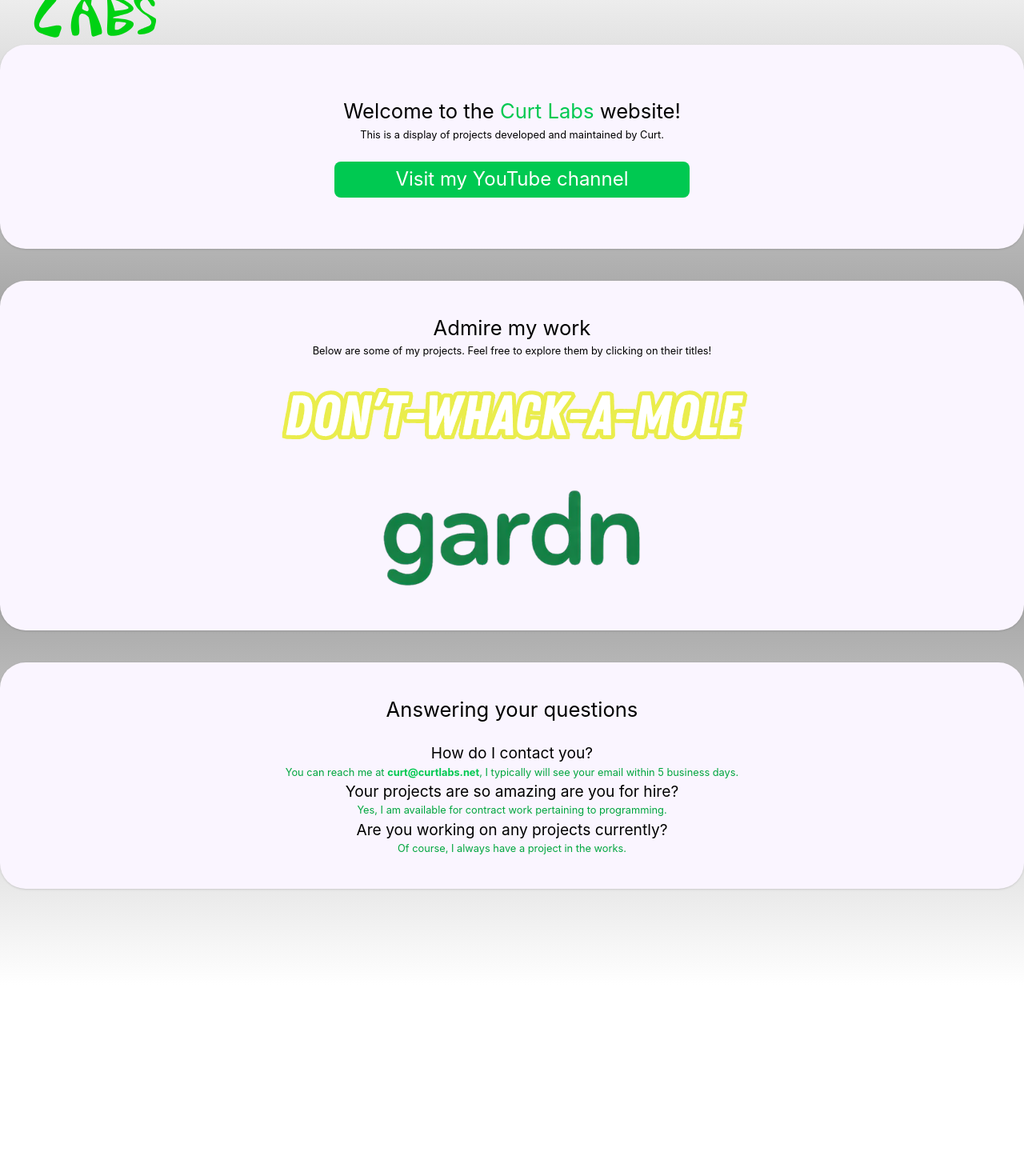
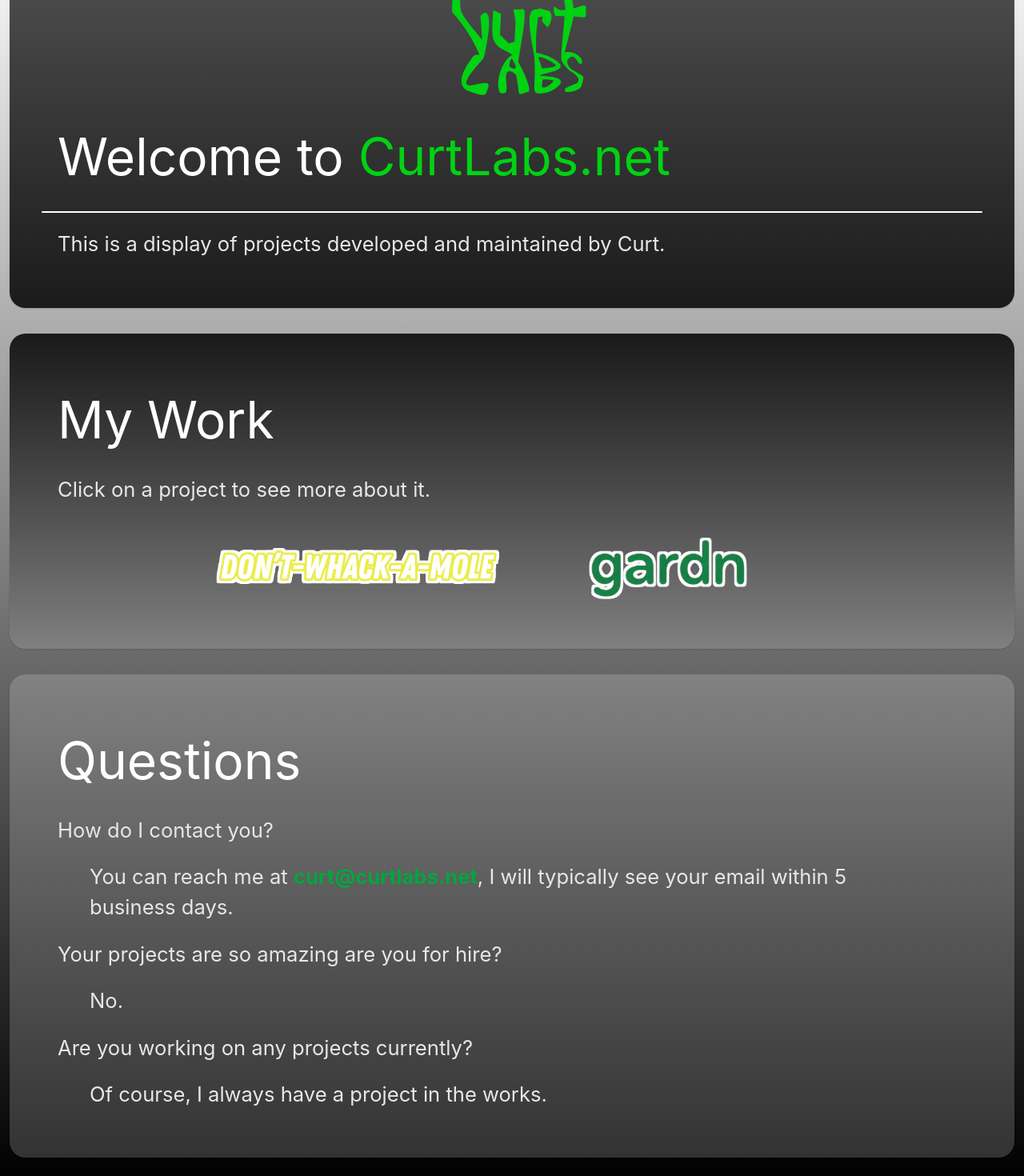
Before and after one commit to CurtLabs/CurtLabsReactSite, a React (Vite) app: page / in a window 1280 px wide. Shown: the part 100-1570 px from the top of the page at 80% size. Before the commit the page ends 1331 px from the top, so only its background shows below. Built offline with nearby package versions, Linux system fonts and the light colour scheme.

Commit message:
Style changed to be more appealing to the eyes

```diff
--- a/src/App.jsx
+++ b/src/App.jsx
@@ -3,6 +3,7 @@
 import dwamLogo from './assets/dwamlogo.png'
 import gardnlogo from './assets/gardnlogo.png'
 import CurtLabsLogo from './assets/CurtLabsLogoSVG.svg'
+import {RoundDiv, HeaderText, SvgOutlineDefs, DescText} from './Temps'
 
 function App() {
   const [count, setCount] = useState(0)
@@ -33,96 +34,80 @@
 function Home({ onNavigate, count, setCount, buttonClicked, setButtonClicked }) {
   return (
     <>
+      <SvgOutlineDefs />
+      <section>
+        <RoundDiv className='m-3 bg-linear-to-b from-[#525252] to-[#1B1B1B]'>
+          <div className='flex justify-center'>
             <img src={CurtLabsLogo} alt='Curt Labs logo' className='mx-auto md:mx-0 w-[60vw] md:w-[15vw] mt-1 md:ml-5' />
-      <div className="ticks"></div>
-      <section id="spacer"></section>
+          </div>
 
-      <section id="center" className='text-center rounded-4xl shadow bg-purple-50 px-5 py-5 md:px-10 md:py-10'>
-        <div>
-          <h2 className='text-[6vw] md:text-[2vw] mt-6'>
-            Welcome to the <span className='text-green-500'>Curt Labs</span> website!
-          </h2>
-          <p className='text-[3vw] md:text-[1vw]'>
+          <div className='mx-auto'>
+            <HeaderText>
+              Welcome to <span className='text-[#00D213]'>CurtLabs.net</span>
+            </HeaderText>
+            <div className="h-0.5 bg-white rounded-full my-4 mx-auto" />
+            <DescText>
               This is a display of projects developed and maintained by Curt.
-          </p>
+            </DescText>
           </div>
-        <a
-          href="https://www.youtube.com/@CurtLabs"
-          className='bg-green-500 hover:bg-green-600 text-white rounded-lg px-[8vw] py-[2vw] md:px-[6vw] md:py-[0.5vw] mt-6 inline-block text-2xl'
-          target="_blank"
-          rel="noreferrer noopener"
-        >
-          Visit my YouTube channel
-        </a>
-        {/*<button
-          type="button"
-          className="counter"
-          onClick={() => {
-            setCount((count) => count + 1);
-            setButtonClicked(true);
-          }}
-        >
-          {buttonClicked ? `This button is useless yet you've clicked it ${count} times.` : 'Click me'}
-        </button>*/}
-        <br></br>
-        <br></br>
+        </RoundDiv>
       </section>
 
-      <div className="ticks"></div>
-      <section id="spacer"></section>
+      <section>
+        <RoundDiv className='m-3 bg-linear-to-b from-[#1A1A1A] to-[#808080]'>
+          <HeaderText>
+            My Work
+          </HeaderText>
+          <DescText>
+            Click on a project to see more about it.
+          </DescText>
+          <div className="flex flex-col md:flex-row items-center justify-center gap-4 md:gap-8">
+            <svg className="w-[70vw] md:w-[28vw] cursor-pointer transform transition duration-200 hover:-translate-y-2 hover:brightness-90" viewBox="0 0 600 200" onClick={() => onNavigate('dwam')} xmlns="http://www.w3.org/2000/svg">
+              <image href={dwamLogo} width="100%" height="100%" preserveAspectRatio="xMidYMid meet" filter="url(#logo-outline)" />
+            </svg>
 
-      <section id="center" className='text-center mt-10 mb-10 rounded-4xl shadow bg-purple-50 px-5 py-5 md:px-10 md:py-10'>
-        <h2 className='text-[5vw] md:text-[2vw]'>Admire my work</h2>
-        <p className='text-[3vw] md:text-[1vw]'>Below are some of my projects. Feel free to explore them by clicking on their titles!</p>
-        <div>
-          <div className="flex justify-center">
-            <img src={dwamLogo} alt='Dwam logo' className='relative hover:bottom-1 hover:brightness-90' onClick={() => {
-              onNavigate('dwam');
-            }}></img>
+            <svg className="w-[70vw] md:w-[28vw] cursor-pointer transform transition duration-200 hover:-translate-y-2 hover:brightness-90" viewBox="0 0 600 200" onClick={() => onNavigate('gardn')} xmlns="http://www.w3.org/2000/svg">
+              <image href={gardnlogo} width="100%" height="100%" preserveAspectRatio="xMidYMid meet" filter="url(#logo-outline)" />
+            </svg>
           </div>
-          <div className="flex justify-center">
-            <img src={gardnlogo} alt='Gardn logo' className='relative hover:bottom-1 hover:brightness-90' onClick={() => {
-              onNavigate('gardn');
-            }}></img>
-          </div>
-        </div>
+        </RoundDiv>
       </section>
 
-      <div className="ticks"></div>
-      <section id="spacer"></section>
-
-      <section id="center" className='text-center mb-30 rounded-4xl shadow bg-purple-50 px-5 py-5 md:px-10 md:py-10'>
-        <h2 className='text-[5vw] md:text-[2vw] mb-5'>Answering your questions</h2>
-        <h3 className='text-[3.5vw] md:text-[1.5vw] text-black'>How do I contact you?</h3>
-        <p className='text-[3vw] md:text-[1vw] text-green-600'>You can reach me at <span className='text-green-500'><strong>curt@curtlabs.net</strong></span>, I typically will see your email within 5 business days.</p>
-        <h3 className='text-[3.5vw] md:text-[1.5vw] text-black'>Your projects are so amazing are you for hire?</h3>
-        <p className='text-[3vw] md:text-[1vw] text-green-600'>Yes, I am available for contract work pertaining to programming.</p>
-        <h3 className='text-[3.5vw] md:text-[1.5vw] text-black'>Are you working on any projects currently?</h3>
-        <p className='text-[3vw] md:text-[1vw] text-green-600'>Of course, I always have a project in the works.</p>
+      <section>
+        <RoundDiv className='m-3 bg-linear-to-b from-[#828282] to-[#333333]'>
+          <HeaderText>
+              Questions
+          </HeaderText>
+          <h2 className='text-[10vw] md:text-[2vw] mb-5 text-white'></h2>
+          <DescText>How do I contact you?</DescText>
+          <DescText className='px-10'>You can reach me at <span className='text-green-600'><strong>curt@curtlabs.net</strong></span>, I will typically see your email within 5 business days.</DescText>
+          <DescText>Your projects are so amazing are you for hire?</DescText>
+          <DescText className='px-10'>No.</DescText>
+          <DescText>Are you working on any projects currently?</DescText>
+          <DescText className='px-10'>Of course, I always have a project in the works.</DescText>
+        </RoundDiv>
       </section>
-
-      <div className="ticks"></div>
-      <section id="spacer"></section>
     </>
   )
 }
 
 function DwamProject({ onNavigate }) {
-
   return (
     <>
+      <RoundDiv className='bg-[#000000b0] m-3'>
         <img src={CurtLabsLogo} alt='Curt Labs logo' className='mx-auto md:mx-0 w-[80vw] md:w-[20vw] mt-1 md:ml-5' />
         <button type="button" className='bg-green-500 hover:bg-green-600 text-white rounded-lg px-[8vw] py-[2vw] md:px-[6vw] md:py-[1vw] mt-6 inline-block ml-5' onClick={() => onNavigate('home')}>Back to Home</button>
-      <div className='text-center rounded-4xl shadow bg-purple-50 px-5 py-5 md:px-10 md:py-10 mt-6'>
         <div className="flex justify-center">
-          <img src={dwamLogo} alt='Dwam logo'></img>
+          <svg className="w-[90vw] md:w-[30vw] transform transition duration-200 hover:-translate-y-2 hover:brightness-90" viewBox="0 0 600 200" xmlns="http://www.w3.org/2000/svg">
+            <image href={dwamLogo} width="100%" height="100%" preserveAspectRatio="xMidYMid meet" filter="url(#logo-outline)" />
+          </svg>
         </div>
-        <p className='text-[3vw] md:text-[1.5vw]'>
+        <DescText>
           <strong>Don’t Whack a Mole (DWAM)</strong> was a group project for the <strong>Emory SPARC</strong> competition and won <strong>first place, 2026</strong>. DWAM is a fast, playful
             whack‑a‑mole–style game that screens for concussions by measuring a player’s reaction time and accuracy. The twist—don’t whack the mole—adds an inhibitory‑control challenge that helps reveal attention and impulse‑control changes after head injury.
             This game is not yet publicly available. For demos or inquiries, please contact <strong>Curt</strong> at <strong>curt@curtlabs.net</strong>.
-        </p>
-      </div>
+        </DescText>
+      </RoundDiv>
     </>
   )
 }
@@ -130,16 +115,18 @@
 function GardnProject({ onNavigate }) {
   return (
     <>
+      <RoundDiv className='bg-[#000000b0] m-3'>
         <img src={CurtLabsLogo} alt='Curt Labs logo' className='mx-auto md:mx-0 w-[80vw] md:w-[20vw] mt-1 md:ml-5' />
         <button type="button" className='bg-green-500 hover:bg-green-600 text-white rounded-lg px-[8vw] py-[2vw] md:px-[6vw] md:py-[1vw] mt-6 inline-block ml-5' onClick={() => onNavigate('home')}>Back to Home</button>
-      <div className='text-center rounded-4xl shadow bg-purple-50 px-5 py-5 md:px-10 md:py-10 mt-6'>
         <div className="flex justify-center">
-          <img src={gardnlogo} alt='Gardn logo'></img>
+          <svg className="w-[90vw] md:w-[30vw] transform transition duration-200 hover:-translate-y-2 hover:brightness-90" viewBox="0 0 600 200" xmlns="http://www.w3.org/2000/svg">
+            <image href={gardnlogo} width="100%" height="100%" preserveAspectRatio="xMidYMid meet" filter="url(#logo-outline)" />
+          </svg>
         </div>
-        <p className='text-[3vw] md:text-[1.5vw]'>
+        <DescText>
           <strong>Gardn</strong> began taking shape in late 2025 as a streamlined approach to modern gardening sensors. The company entered the <strong>Georgia FLEX competition</strong> and advanced to the county-level round. With support from the region’s strong business community, Gardn has given Curt the opportunity to learn the fundamentals of building a business while connecting with local entrepreneurs. The first product is <strong>currently in development</strong>, and additional details will be shared as the release date approaches. Feel free to contact Curt at <strong>curt@curtlabs.net</strong> for inquiries.
-        </p>
-      </div>
+        </DescText>
+      </RoundDiv>
     </>
   )
 }
--- /dev/null
+++ b/src/Temps.jsx
@@ -0,0 +1,41 @@
+export function RoundDiv({ className = '', children }) {
+    return (
+        <div className={`rounded-[20px] shadow px-5 py-5 md:px-10 md:py-10 mt-8 mb-8 ${className}`}>
+            {children}
+        </div>
+    )
+}
+
+export function HeaderText({ className = '', children }) {
+    return (
+        <h2 className={`text-left m-5 text-[10vw] md:text-[5vw] text-white ${className}`}>
+            {children}
+        </h2>
+    )
+}
+
+export function DescText({ className = '', children }) {
+    return (
+        <p className={`text-gray-200 flex-wrap text-[4vw] md:text-[2vw] text-left m-5 ${className}`}>
+            {children}
+        </p>
+    )
+}
+
+export function SvgOutlineDefs() {
+    return (
+        <svg style={{ position: 'absolute', width: 0, height: 0 }} aria-hidden>
+            <defs>
+                <filter id="logo-outline" x="-50%" y="-50%" width="200%" height="200%">
+                    <feMorphology in="SourceAlpha" operator="dilate" radius="5" result="dilated" />
+                    <feFlood floodColor="#fff" result="flood" />
+                    <feComposite in="flood" in2="dilated" operator="in" result="outline" />
+                    <feMerge>
+                        <feMergeNode in="outline" />
+                        <feMergeNode in="SourceGraphic" />
+                    </feMerge>
+                </filter>
+            </defs>
+        </svg>
+    )
+}
--- a/src/index.css
+++ b/src/index.css
@@ -1,7 +1,7 @@
 @import "tailwindcss";
 
 body {
-    background: linear-gradient(to bottom, #ffffff, #858585, #ffffff);
+    background: linear-gradient(to bottom, #ffffff, #000000);
     min-height: 100vh;
     margin: 0;
 }
```
Lines whose indentation alone changed are shown as unchanged.
